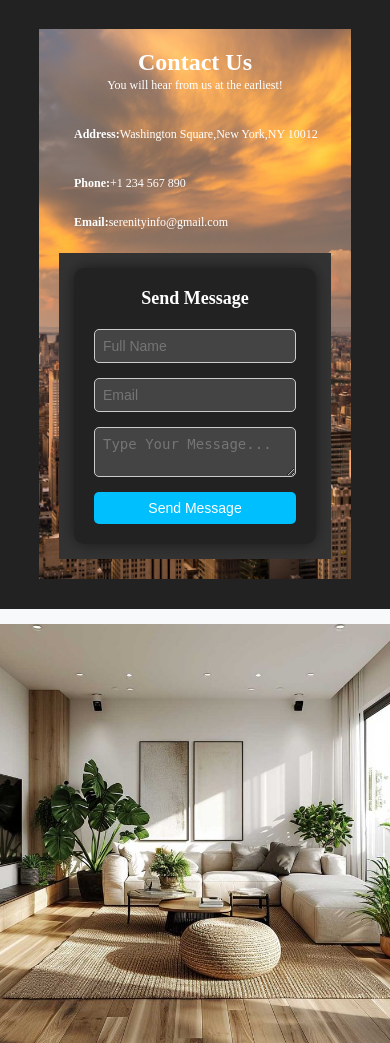
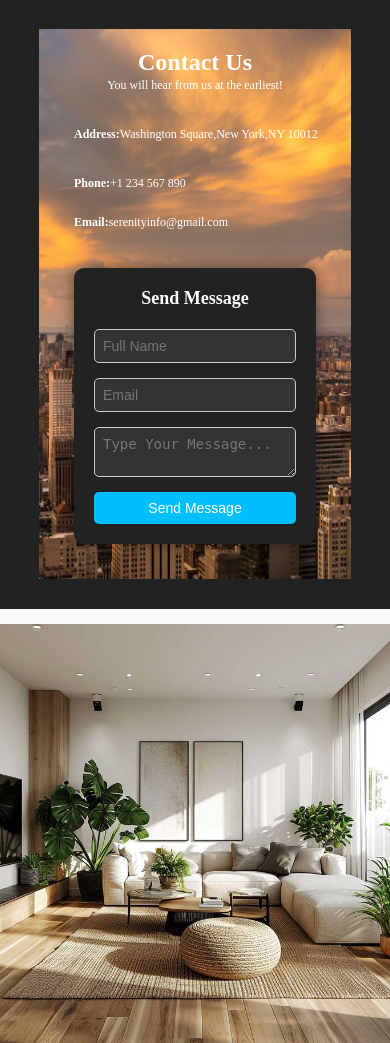
Before and after one commit to eldasahitii/Airbnb, a PHP site: page /ContactUs.php in a window 390 px wide. Shown: the part 89-1132 px from the top of the page. Run offline with PHP 8.4, Linux system fonts and the light colour scheme; some libraries are stand-ins or nearby versions.

Commit message:
update style css

```diff
--- a/style.css
+++ b/style.css
@@ -438,7 +438,6 @@ width: 100%;
     justify-content: space-between;
     width: 100%;
     margin: 0 auto;
-    flex-wrap: wrap;
     height: auto;
     padding: 30px;
     background: #222;
@@ -453,6 +452,7 @@ width: 100%;
     background: url('./images/contactusbackground1.jpg') no-repeat center;
     background-size: cover;
     color: #fff;
+    height: 100vh;
 }
 .contact-left h1{
     font-size: 36px;
@@ -476,10 +476,13 @@ width: 100%;
     color: #00bfff;
 }
 .contact-right{
-    background-color: #333;
     color: #fff;
     max-width: 400px;
     margin-left: 30px;
+    position: absolute;
+    top: 25%;
+    right: 8%;
+    width: 300px;
 }
 .contact-right form {
     display: flex;
@@ -491,7 +494,6 @@ width: 100%;
     padding: 12px;
     margin-bottom: 15px;
     border: 1px solid #ccc;
-    background-color: #444;
     color: #fff;
     font-size: 16px;
     border-radius: 5px;
@@ -529,6 +531,9 @@ width: 100%;
         width: 100%;
         padding: 20px;
         margin-top: 20px;
+        position: relative;
+        top: auto;
+        right: auto;
     }
 }
 
```
